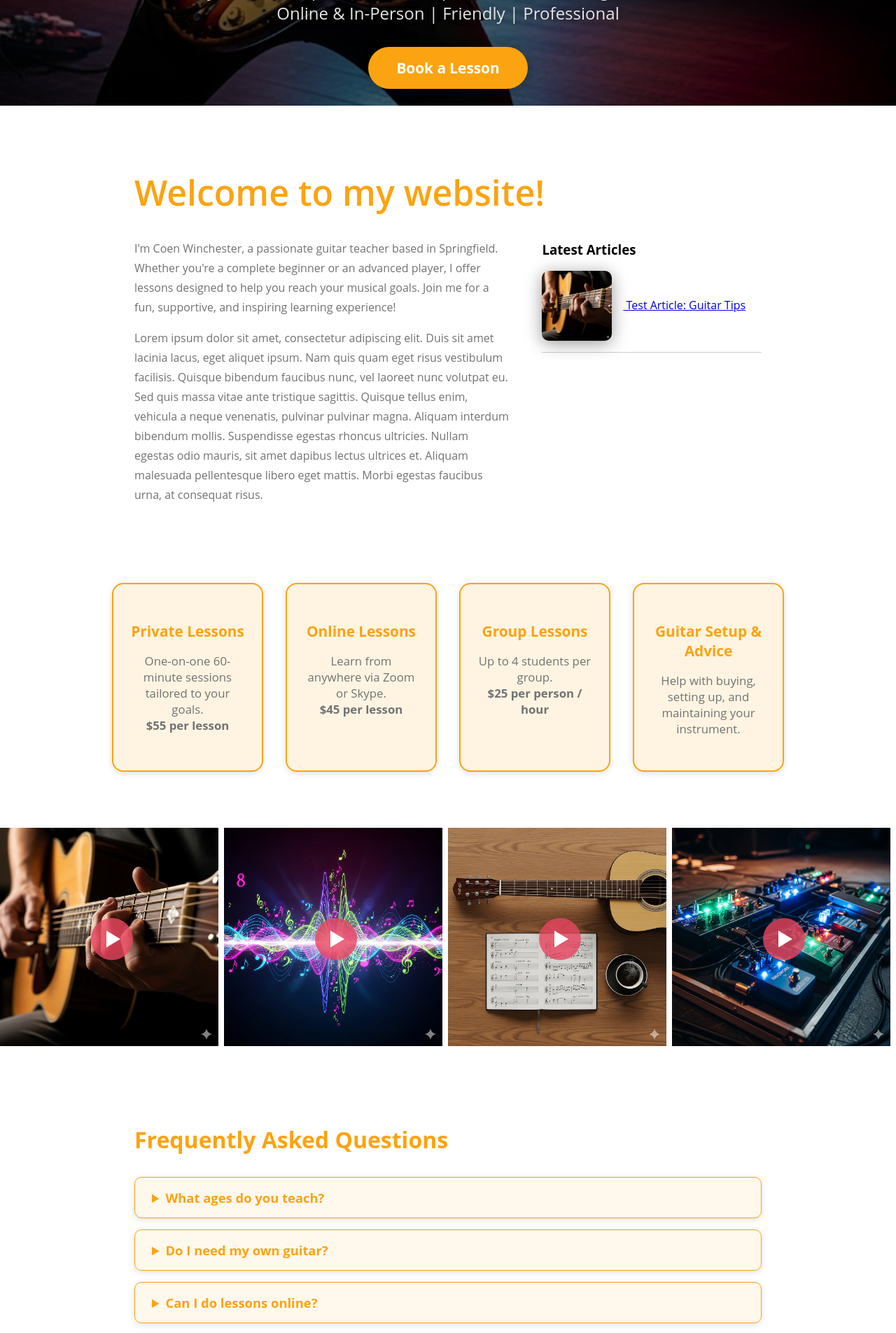
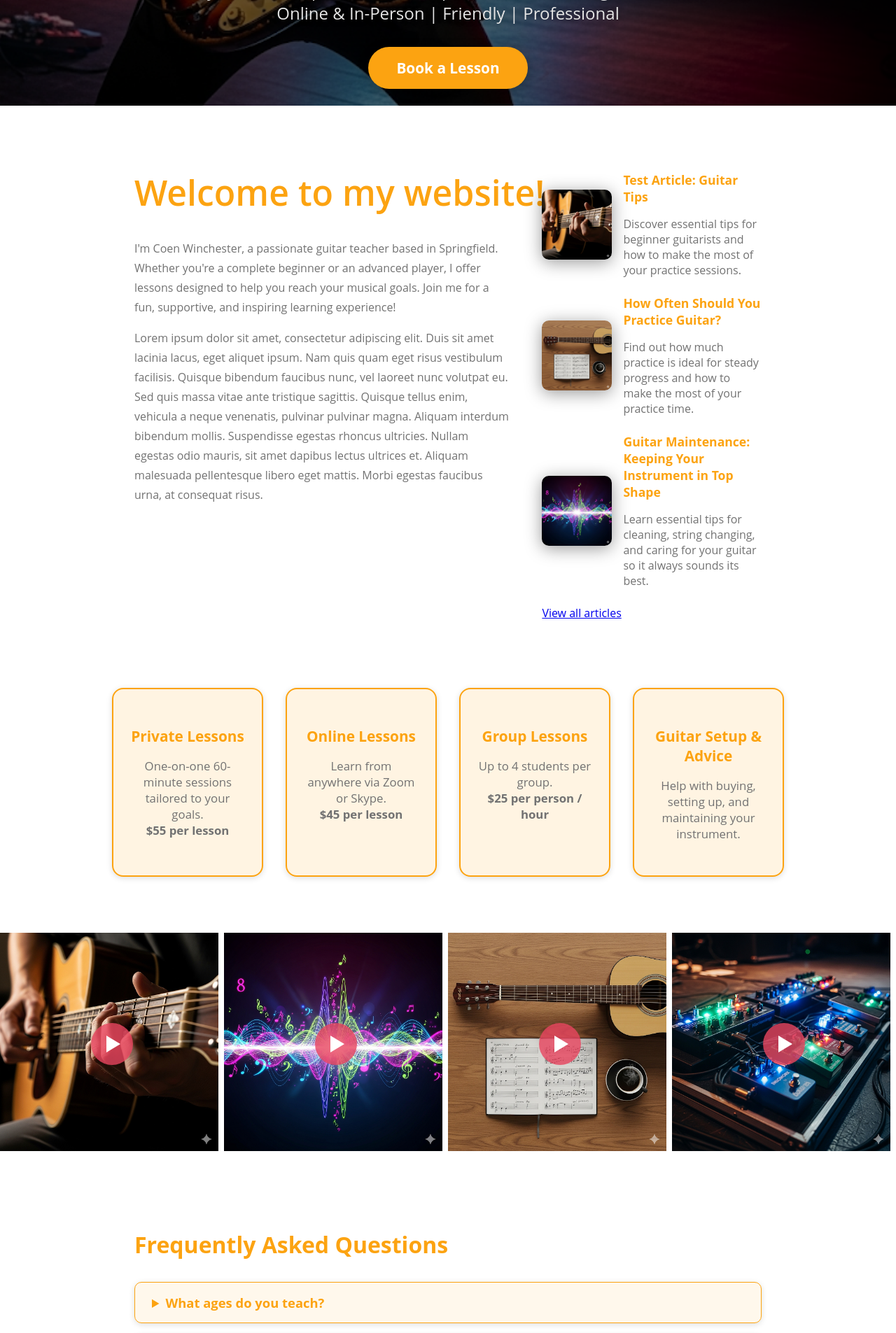
Before and after one commit to garethrhughes/coenwinchester.github.io, a Jekyll site: the page built from index.html, in a window 1280 px wide. Shown: the part 832-2737 px from the top of the page at 70% size. Built offline with Jekyll 4.4.1, drawn with Linux system fonts in a browser that asks for light colours.

Commit message:
Converting to jekyll

```diff
--- a/_config.yml
+++ b/_config.yml
@@ -9,6 +9,11 @@ theme: minima
 plugins:
   - jekyll-feed
   - jekyll-seo-tag
+  - jekyll-paginate
+
+# Pagination settings
+paginate: 10
+paginate_path: "/articles/page:num/"
 
 # Exclude these files from build
 exclude:
--- /dev/null
+++ b/_posts/2025-09-07-guitar-maintenance.md
@@ -0,0 +1,28 @@
+---
+layout: post
+title: "Guitar Maintenance: Keeping Your Instrument in Top Shape"
+date: 2025-09-07
+categories: blog
+hero_image: /assets/img/yt2.png
+excerpt: "Learn essential tips for cleaning, string changing, and caring for your guitar so it always sounds its best."
+---
+
+![Guitar Maintenance](/assets/img/yt2.png)
+
+Taking care of your guitar is crucial for both sound quality and longevity. Here are some basic maintenance tips:
+
+- Clean your guitar regularly with a soft cloth.
+- Change strings every few months, or sooner if they sound dull.
+- Store your guitar in a case to protect it from dust and humidity.
+- Check for loose hardware and tighten as needed.
+- Avoid exposing your guitar to extreme temperatures.
+
+## String Changing
+
+Changing strings is one of the easiest ways to improve your guitar's sound. Make sure to use the right gauge and follow manufacturer instructions.
+
+## Cleaning
+
+Use a dedicated guitar cleaner for the fretboard and body. Avoid household cleaners, which can damage the finish.
+
+With regular care, your guitar will stay in great condition and inspire you to play more!
--- /dev/null
+++ b/_posts/2025-09-07-how-often-to-practice.md
@@ -0,0 +1,21 @@
+---
+layout: post
+title: "How Often Should You Practice Guitar?"
+date: 2025-09-07
+categories: blog
+hero_image: /assets/img/yt3.png
+excerpt: "Find out how much practice is ideal for steady progress and how to make the most of your practice time."
+---
+
+![Practice Tips](/assets/img/yt3.png)
+
+Consistency is key when learning guitar. Here are some guidelines for effective practice:
+
+- Aim for at least 20–30 minutes a day, 5 days a week.
+- Short, focused sessions are better than long, infrequent ones.
+- Set specific goals for each practice session.
+- Take breaks to avoid fatigue and keep motivation high.
+
+## Making Practice Fun
+
+Mix up your routine with new songs, techniques, and jam sessions. Remember, regular practice leads to steady improvement!
--- a/_posts/2025-09-07-test-article.md
+++ b/_posts/2025-09-07-test-article.md
@@ -2,8 +2,9 @@
 layout: post
 title: "Test Article: Guitar Tips"
 date: 2025-09-07
-categories: artcles
+categories: blog
 hero_image: /assets/img/yt1.png
+excerpt: "Discover essential tips for beginner guitarists and how to make the most of your practice sessions."
 ---
 
 ![Guitar Hero Image](/assets/img/yt1.png)
--- a/assets/css/style.css
+++ b/assets/css/style.css
@@ -13,6 +13,10 @@ body {
     color: var(--platinum);
     font-family: 'Montserrat', 'Open Sans', Arial, sans-serif;
     margin: 0;
+}
+
+h1 {
+    color: var(--orange-web);
 }
 
 .header-bar {
@@ -267,17 +271,22 @@ body {
     align-items: flex-start;
 }
 
-/* .welcome-image {
+.welcome-image {
     width: 35%;
     border-radius: 10px;
     box-shadow: 0 4px 24px #0006;
     flex: 1;
     align-self: center;
-} */
+}
 
 .posts-list {
     width: 35%;
     flex: 1;
+    margin-top: -6rem;
+}
+
+.posts-list h3 {
+
 }
 
 .posts-list ul {
@@ -289,13 +298,29 @@ body {
     width: 100%;
     border-radius: 10px;
     box-shadow: 0 4px 24px #0006;
-    margin: 0 1rem 0 0;
 }
 
 .posts-list li {
+    display: flex;
+    align-items: center;
+    gap: 1rem;
     margin-bottom: 1.5rem;
-    border-bottom: 1px solid #ccc;
-    padding-bottom: 1rem;
+}
+
+.posts-list .post-wrapper {
+    display: flex;
+    flex-direction: column;
+}
+
+.posts-list li a {
+    text-decoration: none;
+    color: var(--orange-web);
+    font-weight: 700;
+    font-size: 1.1rem;
+}
+
+.posts-list li p {
+    margin: 1rem 0 0 0;
 }
 
 .welcome-section h2 {
@@ -543,6 +568,96 @@ body {
     border-color: var(--orange-web);
 }
 
+
+/* Articles List Styles */
+.articles-list {
+
+    color: var(--black);
+}
+
+.post-preview {
+    margin-bottom: 2em;
+    padding-bottom: 2em;
+    border-bottom: 1px solid #eee;
+    display: flex;
+    gap: 1rem;
+}
+
+.post-preview h2 {
+    margin: 0 0 0.5em;
+}
+
+.post-preview h2 a {
+    color: var(--oxford-blue);
+    text-decoration: none;
+}
+
+.post-preview h2 a:hover {
+    color: var(--orange-web);
+}
+
+.post-preview img {
+  border-radius: 10px;
+  width: 120px;
+  max-height: 120px;
+  box-shadow: 0 4px 24px #0006;
+  align-self: center;
+}
+
+.post-meta {
+    color: var(--text);
+    font-size: 0.9em;
+    margin-bottom: 1em;
+}
+
+.post-excerpt {
+    color: var(--text);
+    line-height: 1.6;
+}
+
+/* Pagination Styles */
+.pagination {
+    margin-top: 2em;
+    text-align: center;
+}
+
+.pagination a, .pagination span {
+    padding: 8px 12px;
+    margin: 0 4px;
+    border: 1px solid #ddd;
+    text-decoration: none;
+    color: var(--oxford-blue);
+    border-radius: 3px;
+}
+
+.pagination a:hover {
+    background: #f8f9fa;
+}
+
+.pagination .current-page {
+    background: var(--oxford-blue);
+    color: var(--white);
+    border-color: var(--oxford-blue);
+}
+
+.post-abstract  {
+
+    color: var(--text);
+}
+
+.post-content {
+
+    /* background: var(--oxford-blue); */
+    color: var(--black);
+    padding: 3rem 2rem;
+    /* border-radius: 16px; */
+    margin: 0 10rem;
+    /* box-shadow: 0 4px 24px #0006; */
+        line-height: 28px;
+    color: var(--text);
+}
+
+
 @media (max-width:900px) {
     .nav {
         display: none;
@@ -566,7 +681,9 @@ body {
     .testimonials,
     .youtube-thumb-wrapper,
     .welcome-image,
+    .post-content,
     .welcome-section h2,
+    .posts-list,
     #faq {
         width: 90% !important;
         margin: 0 auto 1rem auto !important;
--- a/index.md
+++ b/index.html
@@ -30,24 +30,30 @@ title: Coen Winchester Guitar Lessons
                 venenatis, pulvinar pulvinar magna. Aliquam interdum bibendum mollis. Suspendisse egestas rhoncus
                 ultricies. Nullam egestas odio mauris, sit amet dapibus lectus ultrices et. Aliquam malesuada
                 pellentesque libero eget mattis. Morbi egestas faucibus urna, at consequat risus.</p>
-
-
         </div>
 
         <div class="posts-list">
-            <h3>Latest Articles</h3>
+
             <ul>
-            {% for post in site.posts %}
+            {% for post in site.posts limit:3 %}
                 <li>
+                    {% if post.hero_image %}
+                        <img src="{{ post.hero_image }}" alt="{{ post.title }}" style="max-width:100px;vertical-align:middle;">
+                    {% endif %}
+                    <div class="post-wrapper">
                     <a href="{{ post.url | relative_url }}">
-                        {% if post.hero_image %}
-                            <img src="{{ post.hero_image }}" alt="{{ post.title }}" style="max-width:100px;vertical-align:middle;">
-                        {% endif %}
                         {{ post.title }}
                     </a>
+                    {% if post.excerpt %}
+                        <p class="post-abstract">{{ post.excerpt | strip_html | truncate: 160 }}</p>
+                    {% endif %}
+                    </div>
                 </li>
             {% endfor %}
             </ul>
+            <div class="more-articles-link">
+                <a href="{{ '/articles/' | relative_url }}">View all articles</a>
+            </div>
         </div>
 
         <!-- <img src="assets/img/yt1.png" class="welcome-image" alt="Guitar Tutorial 1"> -->
```
Also changed, not shown: articles/index.html (added, +50 -0 lines).
